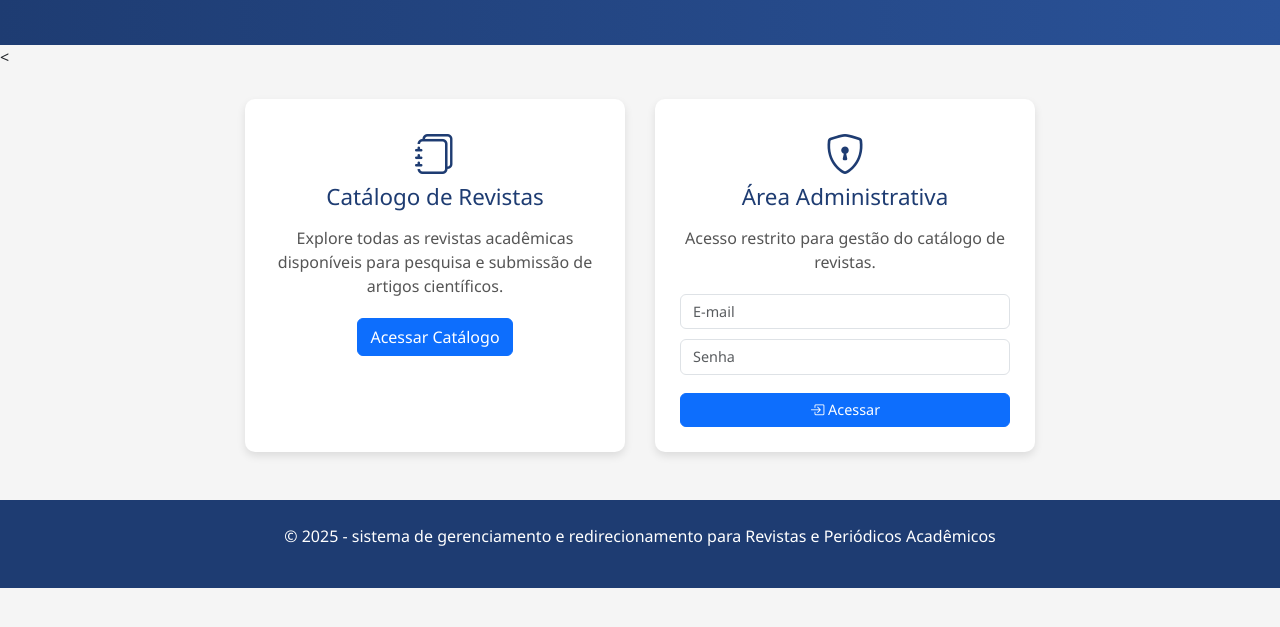
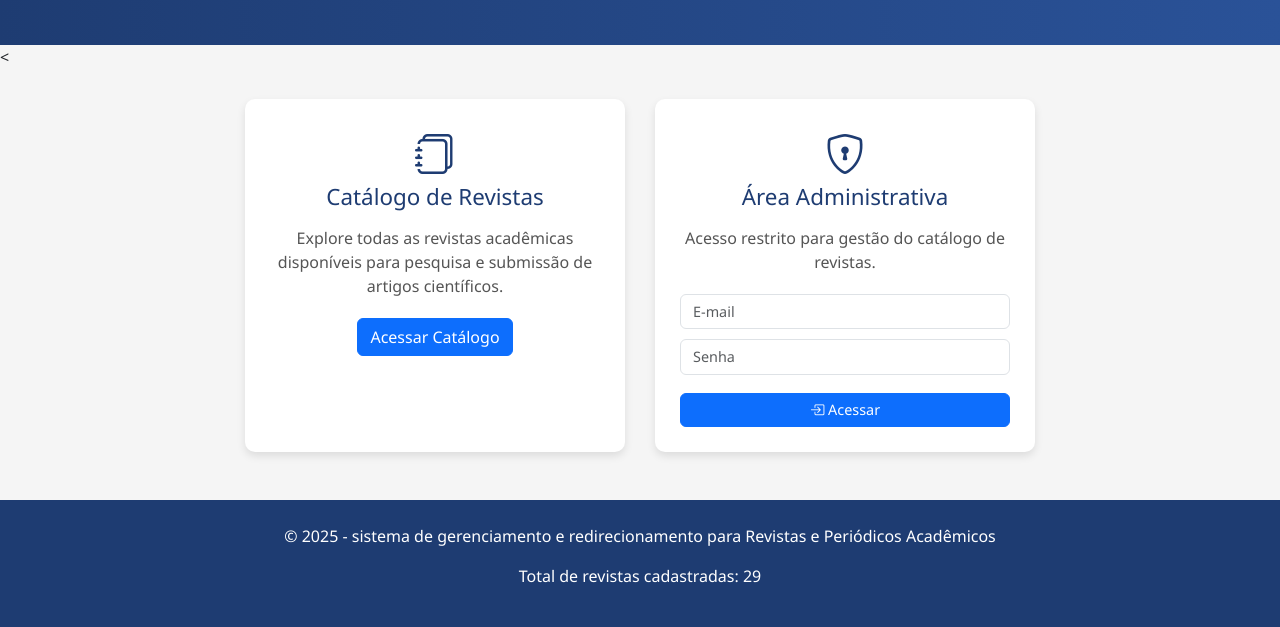
Before and after one commit to suporteteceducacao/revistasqualis, a plain HTML site: page index.html in a window 1280 px wide. Shown: the part 209-836 px from the top of the page. Before the commit the page ends 800 px from the top, so only its background shows below. Drawn offline with nearby package versions, Linux system fonts and the light colour scheme.

Commit message:
Update index.html

```diff
--- a/index.html
+++ b/index.html
@@ -382,6 +382,7 @@
   <footer class="footer">
     <div class="container">
       <p>&copy; 2025 - sistema de gerenciamento e redirecionamento para Revistas e Periódicos Acadêmicos</p>
+	    <p>Total de revistas cadastradas: <span id="revista-count">0</span></p>
     </div>
   </footer>
 
@@ -845,6 +846,25 @@
       // Gerar os cards de visualização (público)
       generateViewCards();
     });
+
+     // Função para atualizar o contador de revistas
+   function updateRevistaCount() {
+   document.getElementById('revista-count').textContent = revistas.length;
+    }
+
+  // Inicialização
+  document.addEventListener('DOMContentLoaded', function() {
+  // Carrega revistas do localStorage se existirem
+  const savedRevistas = localStorage.getItem('revistas');
+  if (savedRevistas) {
+    revistas = JSON.parse(savedRevistas);
+  }
+
+  // Atualiza o contador com a quantidade inicial
+  updateRevistaCount();
+
+  // ... resto da inicialização ...
+  });
   </script>
 
   <script src="https://cdn.jsdelivr.net/npm/bootstrap@5.3.2/dist/js/bootstrap.bundle.min.js"></script>
```
